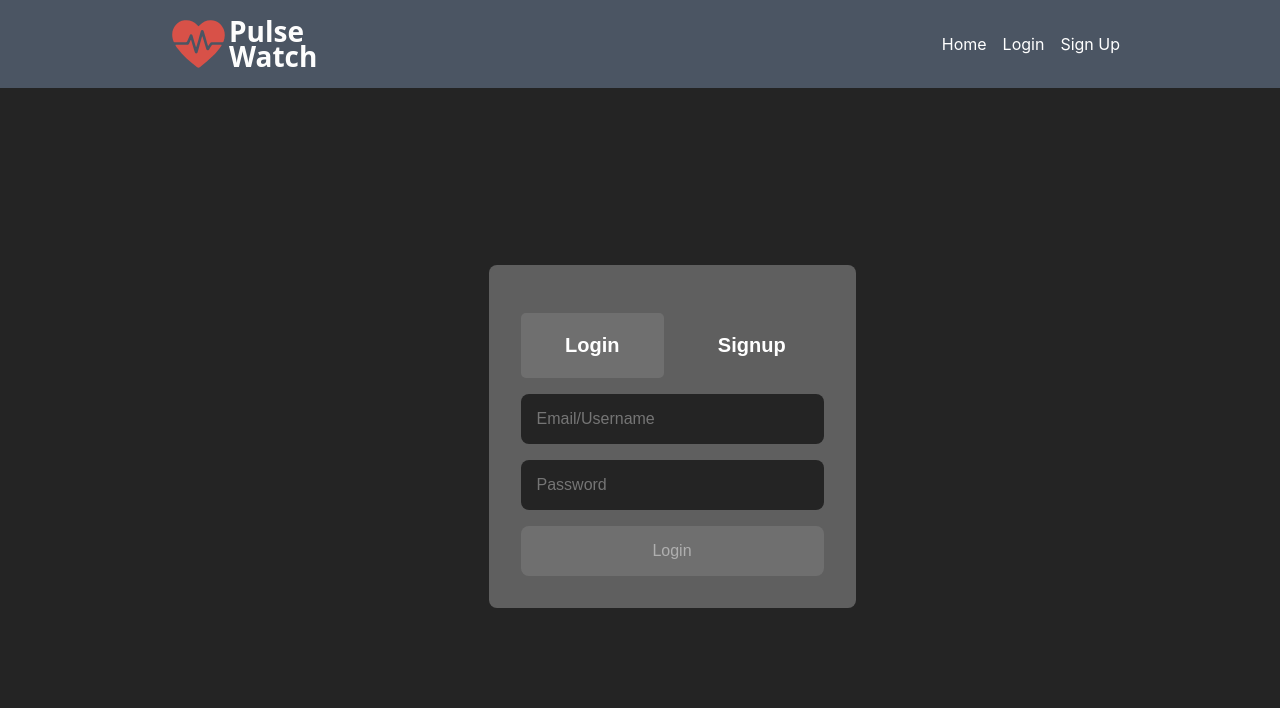
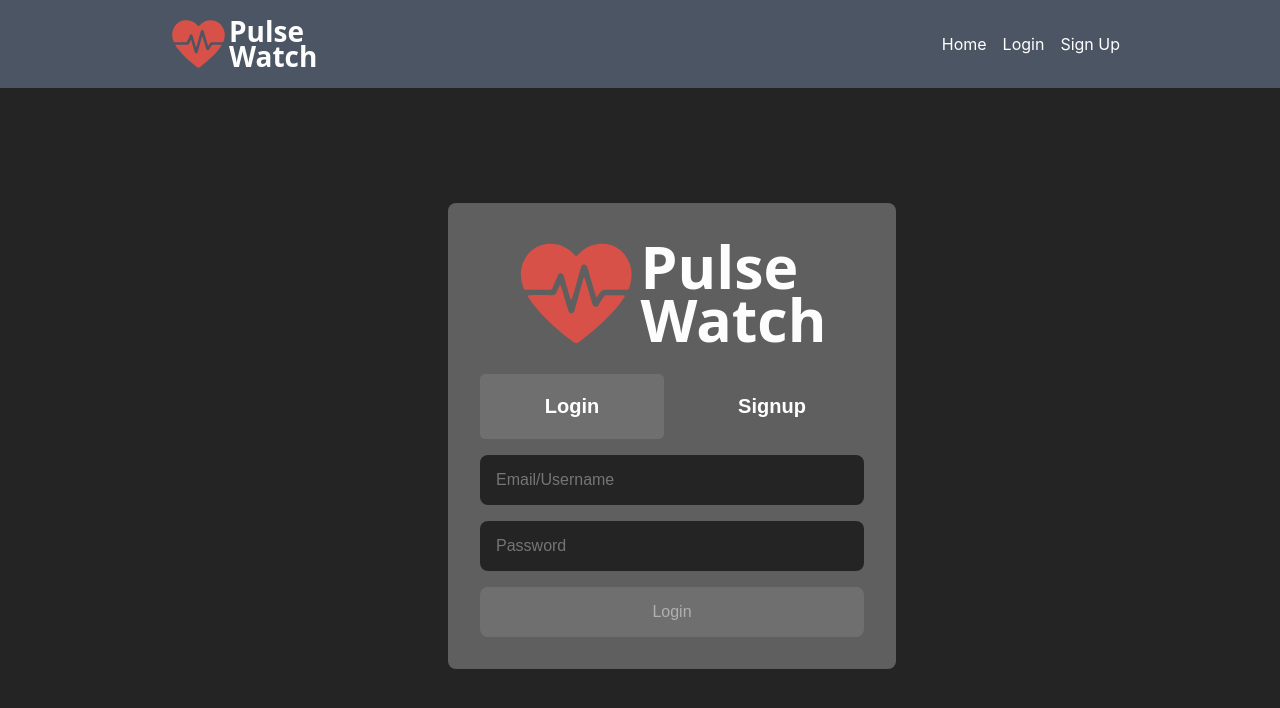
Before and after one commit to HarryC05/pulsewatch, a React (Vite) app in the folder client/: page /login in a window 1280 px wide. Shown: the top 708 px of the page. Built offline with nearby package versions, Linux system fonts and the light colour scheme; no server answers.

Commit message:
Fix: re-add logo to login page

```diff
--- a/client/src/pages/Login.jsx
+++ b/client/src/pages/Login.jsx
@@ -198,7 +198,11 @@ function Login() {
 		<Page className="login-page">
 			<div className="login-page__container">
 				<a href="/">
-					<Icon icon="logo" alt="Logo" className="login-page__logo" />
+					<img
+						src="/svgs/logo-dark.min.svg"
+						alt="Logo"
+						className="login-page__logo"
+					/>
 				</a>
 				<div className="login-page__login-signup">
 					<button
```
